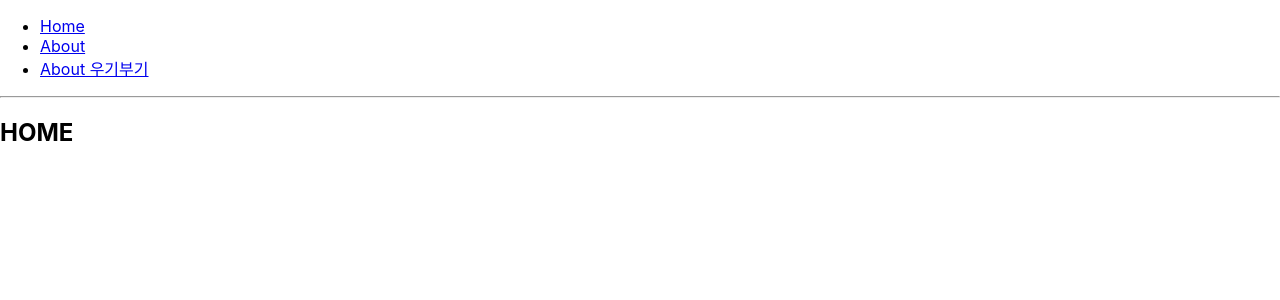
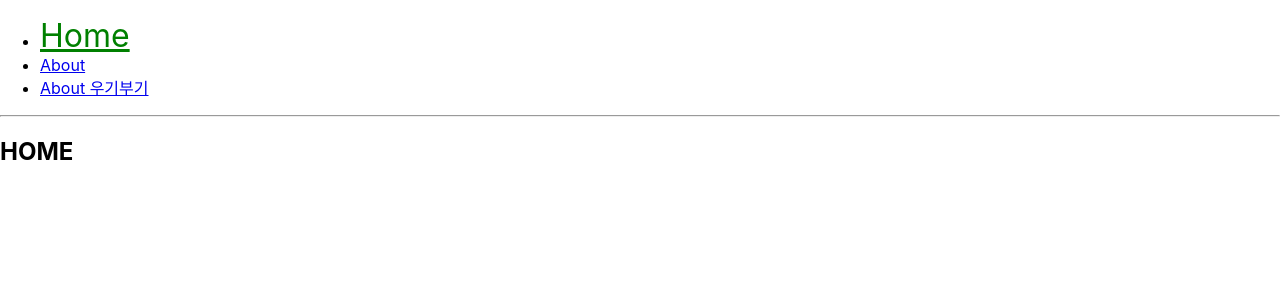
Before and after one commit to Imdonguk/learn-react-router, a React (Create React App) app: page / in a window 1280 px wide. Shown: the top 300 px of the page. Built offline with nearby package versions, Linux system fonts and the light colour scheme.

Commit message:
Route가 활성화 되었을 때 특정 스타일,클래스 적용하기 위해 NavLink메서드사용

```diff
--- a/src/components/Menu.js
+++ b/src/components/Menu.js
@@ -1,13 +1,19 @@
 import React from 'react';
-import { Link } from 'react-router-dom';
+import { NavLink } from 'react-router-dom';
 
 const Menu = () => {
+    const woogieboogie = {
+        color: 'green',
+        fontSize: '2rem'
+    };
+
+
     return (
         <div>
             <ul>
-                <li><Link to="/">Home</Link></li>
-                <li><Link to="/about">About</Link></li>
-                <li><Link to="/about/우기부기">About 우기부기</Link></li>
+                <li><NavLink exact to="/" activeStyle={woogieboogie}>Home</NavLink></li>
+                <li><NavLink exact to="/about" activeStyle={woogieboogie}>About</NavLink></li>
+                <li><NavLink to="/about/우기부기" activeStyle={woogieboogie}>About 우기부기</NavLink></li>
             </ul>
             <hr />
         </div>
```
